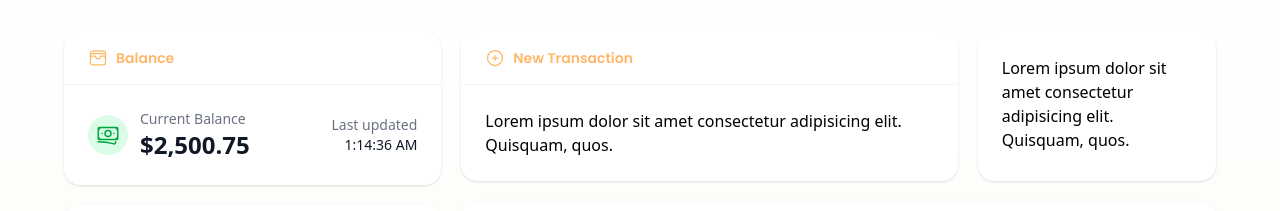
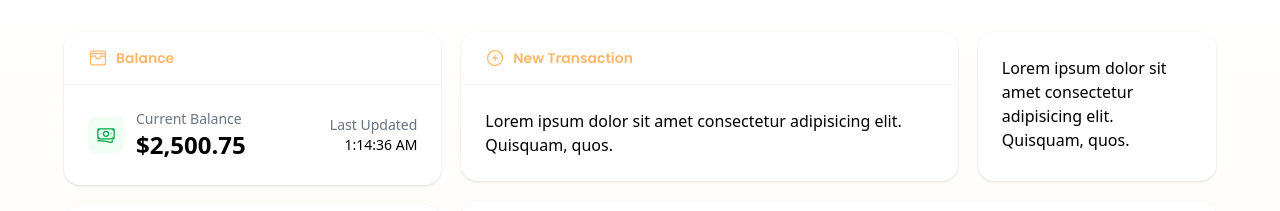
Before and after one commit to samuelfs96/my-personal-wallet-app, a React (Vite) app: page / in a window 1280 px wide. Shown: the top 211 px of the page. Built offline with nearby package versions, Linux system fonts and the light colour scheme.

Commit message:
feat: :art: import formatcurrency function on balance component

```diff
--- a/src/components/Balance.tsx
+++ b/src/components/Balance.tsx
@@ -1,34 +1,26 @@
 import React from 'react';
 import { BanknotesIcon } from '@heroicons/react/24/outline';
+import { formatCurrency } from '@/utils/currency';
 
 interface BalanceProps {
   amount: number;
 }
 
 export const Balance: React.FC<BalanceProps> = ({ amount }) => {
-  const formatCurrency = (value: number) => {
-    return new Intl.NumberFormat('en-US', {
-      style: 'currency',
-      currency: 'USD',
-      minimumFractionDigits: 2,
-      maximumFractionDigits: 2,
-    }).format(value);
-  };
-
   return (
     <div className="flex items-center justify-between">
       <div className="flex items-center gap-3">
-        <div className="p-2 bg-green-100 rounded-full">
-          <BanknotesIcon className="w-6 h-6 text-green-600" />
+        <div className="p-2 bg-green-50 rounded-lg">
+          <BanknotesIcon className="w-5 h-5 text-green-600" />
         </div>
         <div>
-          <h3 className="text-sm font-medium text-gray-500">Current Balance</h3>
-          <p className="text-2xl font-semibold text-gray-900">{formatCurrency(amount)}</p>
+          <p className="text-sm text-gray-500">Current Balance</p>
+          <p className="text-2xl font-semibold">{formatCurrency(amount)}</p>
         </div>
       </div>
       <div className="text-right">
-        <p className="text-sm text-gray-500">Last updated</p>
-        <p className="text-sm font-medium text-gray-900">{new Date().toLocaleTimeString()}</p>
+        <p className="text-sm text-gray-500">Last Updated</p>
+        <p className="text-sm font-medium">{new Date().toLocaleTimeString()}</p>
       </div>
     </div>
   );
```
